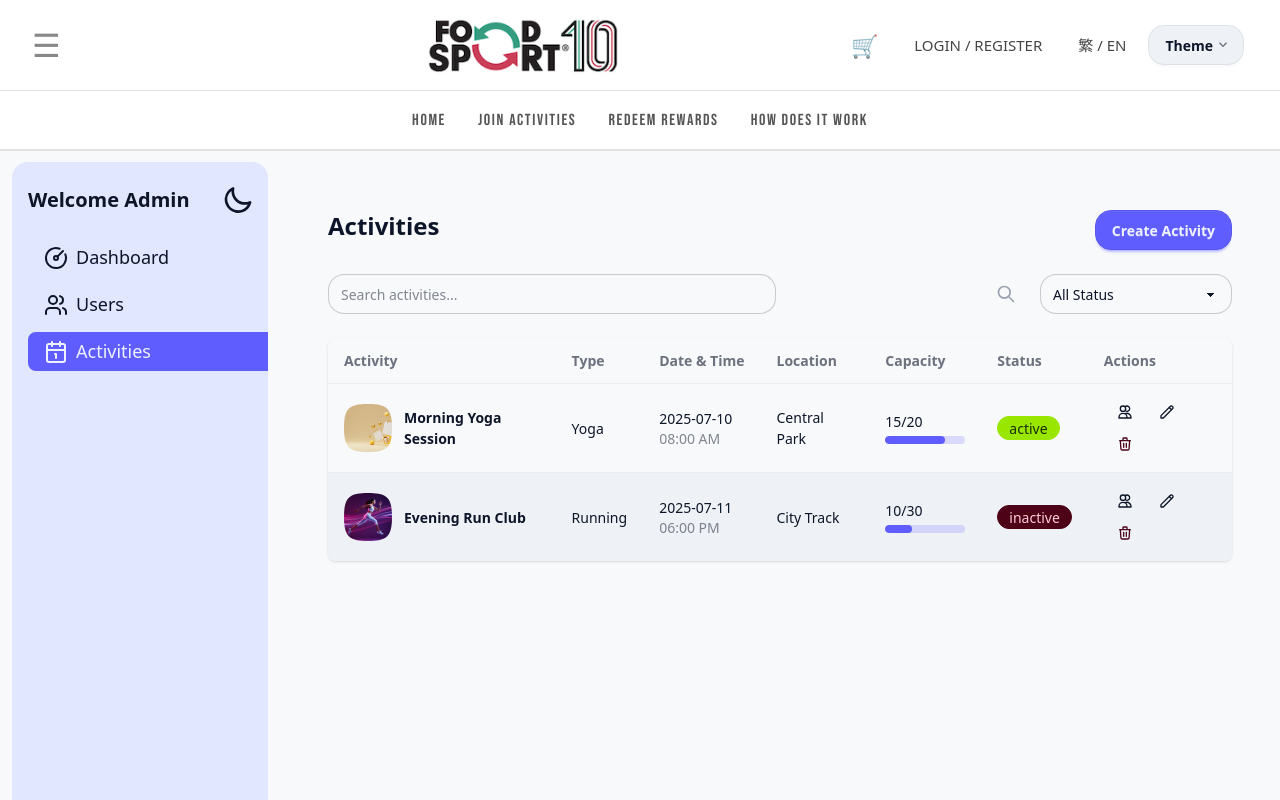
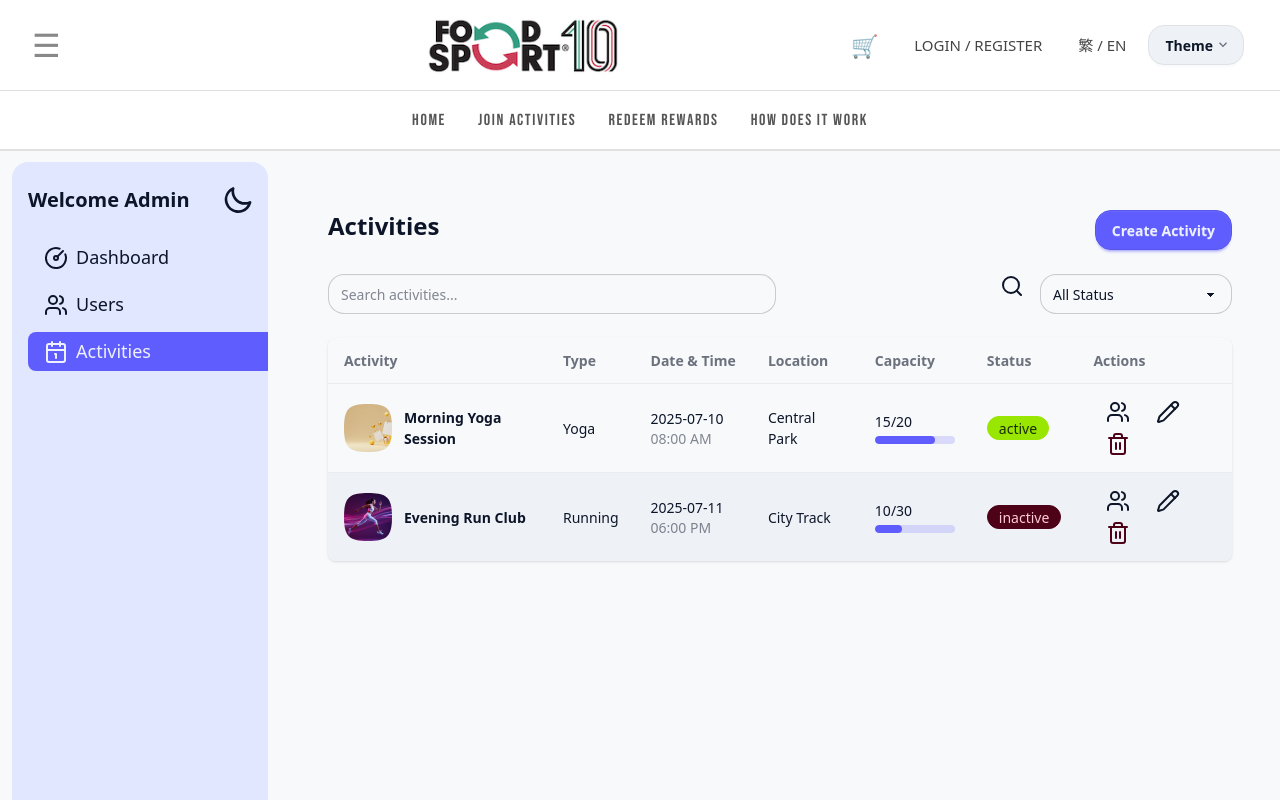
Before and after one commit to hadetan/foodsport-dev, a Next.js app: page /admin/activities in a window 1280 px wide. Shown: the top 800 px of the page. Built offline with nearby package versions, Linux system fonts and the light colour scheme.

Commit message:
Removed svg from activity screen (#25)

```diff
--- a/src/app/admin/activities/[id]/page.js
+++ b/src/app/admin/activities/[id]/page.js
@@ -428,19 +428,6 @@ const EditActivityPage = ({ params }) => {
                                     )}
 
                                     <div className="alert alert-info">
-                                        <svg
-                                            xmlns="http://www.w3.org/2000/svg"
-                                            className="stroke-current shrink-0 h-6 w-6"
-                                            fill="none"
-                                            viewBox="0 0 24 24"
-                                        >
-                                            <path
-                                                strokeLinecap="round"
-                                                strokeLinejoin="round"
-                                                strokeWidth="2"
-                                                d="M13 16h-1v-4h-1m1-4h.01M21 12a9 9 0 11-18 0 9 9 0 0118 0z"
-                                            />
-                                        </svg>
                                         <span>
                                             Review the information above before
                                             updating the activity.
--- a/src/app/admin/activities/page.js
+++ b/src/app/admin/activities/page.js
@@ -3,6 +3,7 @@
 import { useState, useEffect } from "react";
 import { useRouter } from "next/navigation";
 import ErrorAlert from "@/components/ErrorAlert";
+import { Users, Pencil, Trash2, Search } from "lucide-react";
 
 const ActivityManagementPage = () => {
     const router = useRouter();
@@ -106,12 +107,14 @@ const ActivityManagementPage = () => {
                 </div>
             )}
 
-            {/* /* Create Activity Button */ }
+            {/* /* Create Activity Button */}
             <div className="flex justify-between mb-6">
                 <h2 className="text-2xl font-bold">Activities</h2>
                 <button
                     className="btn btn-primary"
-                                onClick={() => router.push('/admin/activities/createActivity')}
+                    onClick={() =>
+                        router.push("/admin/activities/createActivity")
+                    }
                 >
                     Create Activity
                 </button>
@@ -127,21 +130,8 @@ const ActivityManagementPage = () => {
                         value={searchQuery}
                         onChange={(e) => setSearchQuery(e.target.value)}
                     />
-                    <svg
-                        xmlns="http://www.w3.org/2000/svg"
-                        className="h-5 w-5 absolute right-2 top-1/2 -translate-y-1/2 text-gray-400"
-                        fill="none"
-                        viewBox="0 0 24 24"
-                        stroke="currentColor"
-                    >
-                        <path
-                            strokeLinecap="round"
-                            strokeLinejoin="round"
-                            strokeWidth="2"
-                            d="M21 21l-6-6m2-5a7 7 0 11-14 0 7 7 0 0114 0z"
-                        />
-                    </svg>
                 </div>
+                <Search />
 
                 <select
                     className="select select-bordered w-full lg:w-48"
@@ -259,20 +249,7 @@ const ActivityManagementPage = () => {
                                                             .showModal()
                                                     }
                                                 >
-                                                    <svg
-                                                        xmlns="http://www.w3.org/2000/svg"
-                                                        className="h-4 w-4"
-                                                        fill="none"
-                                                        viewBox="0 0 24 24"
-                                                        stroke="currentColor"
-                                                    >
-                                                        <path
-                                                            strokeLinecap="round"
-                                                            strokeLinejoin="round"
-                                                            strokeWidth="2"
-                                                            d="M12 4.354a4 4 0 110 5.292M15 21H3v-1a6 6 0 0112 0v1zm0 0h6v-1a6 6 0 00-9-5.197M13 7a4 4 0 11-8 0 4 4 0 018 0z"
-                                                        />
-                                                    </svg>
+                                                    <Users />
                                                 </button>
                                                 <button
                                                     className="btn btn-sm btn-ghost"
@@ -282,36 +259,10 @@ const ActivityManagementPage = () => {
                                                         )
                                                     }
                                                 >
-                                                    <svg
-                                                        xmlns="http://www.w3.org/2000/svg"
-                                                        className="h-4 w-4"
-                                                        fill="none"
-                                                        viewBox="0 0 24 24"
-                                                        stroke="currentColor"
-                                                    >
-                                                        <path
-                                                            strokeLinecap="round"
-                                                            strokeLinejoin="round"
-                                                            strokeWidth="2"
-                                                            d="M15.232 5.232l3.536 3.536m-2.036-5.036a2.5 2.5 0 113.536 3.536L6.5 21.036H3v-3.572L16.732 3.732z"
-                                                        />
-                                                    </svg>
+                                                    <Pencil />
                                                 </button>
                                                 <button className="btn btn-sm btn-ghost text-error">
-                                                    <svg
-                                                        xmlns="http://www.w3.org/2000/svg"
-                                                        className="h-4 w-4"
-                                                        fill="none"
-                                                        viewBox="0 0 24 24"
-                                                        stroke="currentColor"
-                                                    >
-                                                        <path
-                                                            strokeLinecap="round"
-                                                            strokeLinejoin="round"
-                                                            strokeWidth="2"
-                                                            d="M19 7l-.867 12.142A2 2 0 0116.138 21H7.862a2 2 0 01-1.995-1.858L5 7m5 4v6m4-6v6m1-10V4a1 1 0 00-1-1h-4a1 1 0 00-1 1v3M4 7h16"
-                                                        />
-                                                    </svg>
+                                                    <Trash2 />
                                                 </button>
                                             </div>
                                         </td>
@@ -372,7 +323,6 @@ const ActivityManagementPage = () => {
                                     </span>
                                 </label>
                                 <input
-
                                     type="text"
                                     name="title"
                                     placeholder="Enter activity title"
@@ -608,19 +558,6 @@ const ActivityManagementPage = () => {
                             )}
 
                             <div className="alert alert-info">
-                                <svg
-                                    xmlns="http://www.w3.org/2000/svg"
-                                    className="stroke-current shrink-0 h-6 w-6"
-                                    fill="none"
-                                    viewBox="0 0 24 24"
-                                >
-                                    <path
-                                        strokeLinecap="round"
-                                        strokeLinejoin="round"
-                                        strokeWidth="2"
-                                        d="M13 16h-1v-4h-1m1-4h.01M21 12a9 9 0 11-18 0 9 9 0 0118 0z"
-                                    />
-                                </svg>
                                 <span>
                                     Review the information above before creating
                                     the activity.
```
Lines whose indentation alone changed are shown as unchanged.
